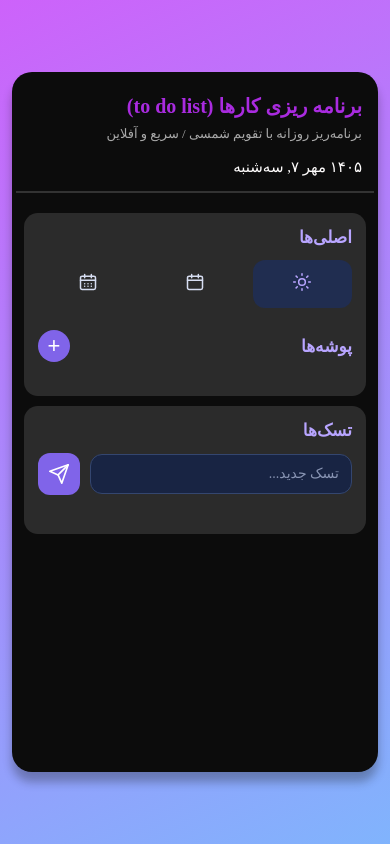
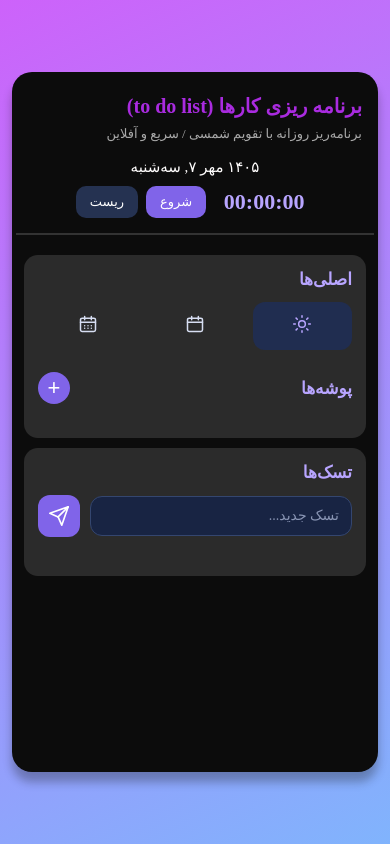
Before and after one commit to setayeshkarimi006/to-do-list, a plain HTML site: page index.html in a window 390 px wide. Drawn offline with Linux system fonts and the light colour scheme.

Commit message:
Added a sropwatch

```diff
--- a/index.html
+++ b/index.html
@@ -13,9 +13,21 @@
         <p dir="rtl" class="barnameh">
           برنامه‌ریز روزانه با تقویم شمسی / سریع و آفلاین
         </p>
-        <div dir="rtl" class="date-section">
-          <time id="current-date"></time>
+
+        <div class="top-bar" dir="rtl">
+          <div class="date-section">
+            <time id="current-date"></time>
+          </div>
+
+          <div class="timer">
+            <span id="timer-display">00:00:00</span>
+
+            <button id="timer-start" type="button">شروع</button>
+
+            <button id="timer-reset" type="button">ریست</button>
+          </div>
         </div>
+
         <span class="lin"></span>
         <div class="todo-layout">
           <!-- ستون سمت راست: دسته‌بندی‌ها -->
--- a/main.js
+++ b/main.js
@@ -25,6 +25,9 @@ const folderForm = document.getElementById("folder-form");
 const folderInput = document.getElementById("folder-input");
 const cancelFolderBtn = document.getElementById("cancel-folder");
 
+const timerDisplay = document.getElementById("timer-display");
+const timerStartBtn = document.getElementById("timer-start");
+const timerResetBtn = document.getElementById("timer-reset")
 // ===================================
 // 2. ساخت داده‌های اولیه
 // ===================================
@@ -43,8 +46,9 @@ let nextFolderId = folders.length
   ? Math.max(...folders.map((folder) => folder.id)) + 1
   : 1;
 
-//let nextTaskId = 1;
-//let nextFolderId = 1;
+let timerSeconds = 0
+let timerInterval = null ;
+let timerRunning = false ;
 
 // ===================================
 // 2/5. ساخت تابع ذخیره سازی
@@ -289,7 +293,36 @@ function renderFolders() {
 // ===================================
 // 11. اجرای اولیه برنامه
 // ===================================
+timerStartBtn.addEventListener("click",function()
+{
+if(timerRunning){
+  return;
+}
+timerRunning = true;
+timerInterval = setInterval(function()
+{
+  timerSeconds++;
+  updateTimerDisplay();
+},1000
+);
+});
+renderTasks();
+renderFolders();
 
-renderTasks();
-
-renderFolders();
+// ===================================
+// 12.تابع نمایش تایمر
+// ===================================
+function updateTimerDisplay(){
+  const hours = Math.floor(timerSeconds / 3600);
+  const minutes = Math.floor((timerSeconds % 3600) / 60);
+  const seconds = timerSeconds % 60 ;
+  timerDisplay.textContent =
+  `${String(hours).padStart(2, "0")}:${String(minutes).padStart(2, "0")}:${String(seconds).padStart(2, "0")}`;
+}
+timerResetBtn.addEventListener("click",function(){
+  clearInterval(timerInterval);
+  timerInteval = null ;
+  timerSeconds = 0 ;
+  timerRunning = false ;
+  updateTimerDisplay();
+});
--- a/style.css
+++ b/style.css
@@ -22,6 +22,65 @@ body {
   box-sizing: border-box;
   padding-bottom: 10px;
   box-shadow: 0 10px 10px #1414144e;
+}
+.top-bar {
+  display: flex;
+  align-items: center;
+  justify-content: space-between;
+  gap: 20px;
+  padding: 0 25px 10px;
+}
+
+.top-bar .date-section {
+  margin-right: 0;
+  padding-bottom: 0;
+}
+
+.timer {
+  display: flex;
+  align-items: center;
+  gap: 8px;
+}
+
+#timer-display {
+  font-size: 24px;
+  font-weight: 600;
+  color: #b8a5ff;
+  direction: ltr;
+  min-width: 90px;
+  text-align: center;
+}
+
+#timer-start,
+#timer-reset {
+  padding: 9px 13px;
+  border: none;
+  border-radius: 10px;
+  color: white;
+  font: inherit;
+  cursor: pointer;
+  transition: 0.2s;
+}
+
+#timer-start {
+  background: #8064e9;
+}
+
+#timer-reset {
+  background: #253251;
+}
+
+#timer-start:hover,
+#timer-reset:hover {
+  transform: translateY(-2px);
+}
+
+#timer-start:hover {
+  background: #967fff;
+}
+
+#timer-reset:hover {
+  background: #34466f;
 }
 .lin {
   display: block;
@@ -484,6 +543,21 @@ body {
   .tasks-panel {
     height: auto;
   }
+  .top-bar {
+    gap: 12px;
+    padding: 0 16px 10px;
+  }
+
+  #timer-display {
+    font-size: 20px;
+    min-width: 75px;
+  }
+
+  #timer-start,
+  #timer-reset {
+    padding: 8px 10px;
+    font-size: 13px;
+  }
 }
 
 @media (max-width: 480px) {
@@ -547,4 +621,29 @@ body {
   .modal-actions {
     padding: 18px;
   }
+  .top-bar {
+    flex-direction: column;
+    align-items: stretch;
+    gap: 10px;
+    padding: 0 12px 10px;
+  }
+
+  .top-bar .date-section {
+    text-align: center;
+  }
+
+  .timer {
+    justify-content: center;
+    flex-wrap: wrap;
+  }
+
+  #timer-display {
+    font-size: 22px;
+    min-width: 100px;
+  }
+
+  #timer-start,
+  #timer-reset {
+    padding: 8px 14px;
+  }
 }
```
